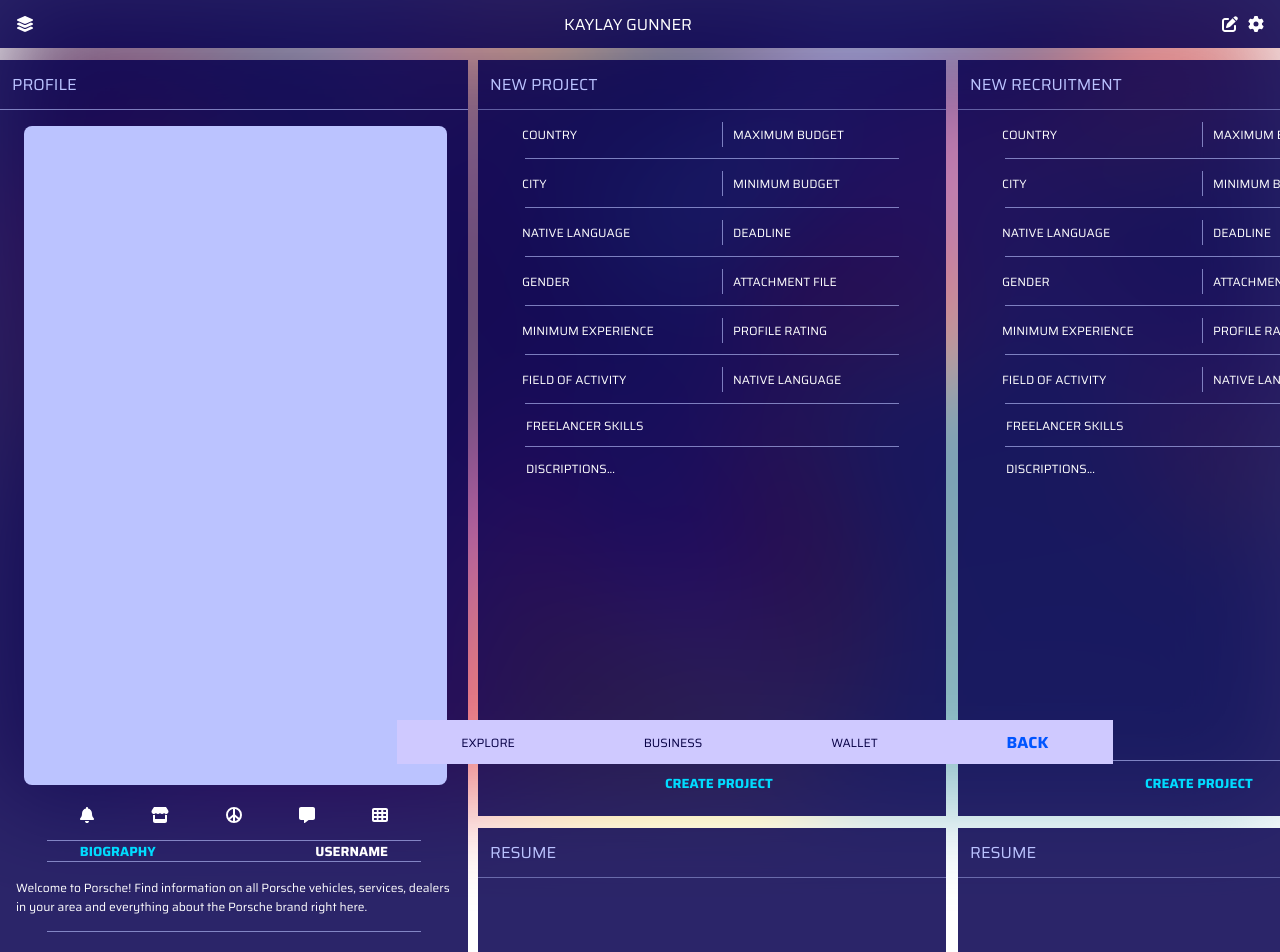
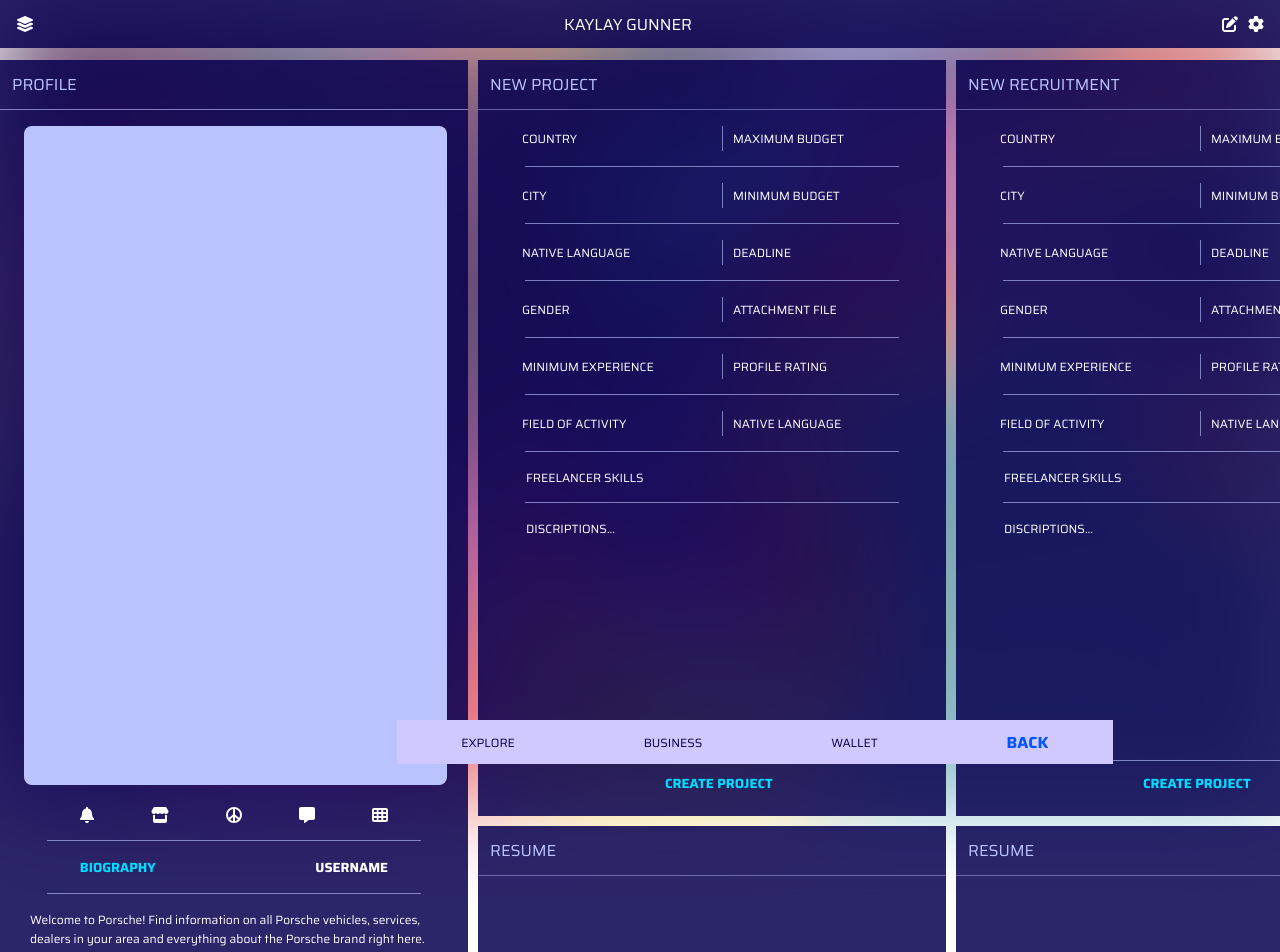
Before and after one commit to Sabraaa/pruefung, a React (Create React App) app: page / in a window 1280 px wide. Shown: the top 952 px of the page. Built offline with nearby package versions, Linux system fonts and the light colour scheme.

Commit message:
double check

```diff
--- a/src/Containers/left/Leftbox.css
+++ b/src/Containers/left/Leftbox.css
@@ -15,7 +15,7 @@
 .porsche{
     font-size: 12px;
     color: #fff;
-    padding: 1rem;
+    padding: 16px 30px;
 }
 .color-box{
     margin: 16px 24px;
@@ -34,7 +34,7 @@
 
 }
 .left-box h5{
-    padding: 0 10px;
+    padding: 16px ;
 }
 .left-buttons{
     display: flex;
--- a/src/Containers/middleboxes/Middle.css
+++ b/src/Containers/middleboxes/Middle.css
@@ -3,5 +3,5 @@
     display: grid;
     grid-template-columns: 468px 468px;
     grid-template-rows: 756px 252px;
-    gap:12px;
+    gap:10px;
 }
--- a/src/Containers/right/Rightbox.css
+++ b/src/Containers/right/Rightbox.css
@@ -21,6 +21,9 @@
     border: 0px solid #000;
     overflow: hidden;
     white-space: nowrap;
+    display: flex;
+    flex-direction: row;
+    align-items: center;
 }
 
 .title-right{
@@ -39,6 +42,12 @@
     justify-content: space-between;
     align-items: center;
     border-bottom: 1px solid #bbc3ff70;
+    margin: 0;
+    padding: 12px;
+    display: flex;
+    font-size: 16px;
+    color: #BBC3FF;
+
 
 }
 .square-plus{
@@ -48,4 +57,26 @@
     display: grid;
     grid-template-columns: 471px;
     grid-template-rows: 60px 60px 60px 60px 60px;
+    margin-bottom: 20px;
 }
+.vertical-right-line{
+    position: relative;
+
+}
+.vertical-right-line::before{
+    content: "";
+    margin-right:10px ;
+    height: 8px;
+    border-left: 1px solid #bbc3ff9d;
+}
+.horizonal-right-line{
+    position: relative;
+}
+.horizonal-right-line::before{
+    content: "";
+    position: absolute;
+    bottom: 0;
+    left: 10%;
+    width: 80%;
+    border-bottom: 1px solid #bbc3ff9d;
+}
--- a/src/Containers/right/Rightbox.js
+++ b/src/Containers/right/Rightbox.js
@@ -13,71 +13,82 @@ const Rightbox = () => {
       <p className="title-right">RESUME</p>
 
       <div className="rightbox-items-wrapper">
+
         <div className="grid-right">
           <Iconed title="Switzerland" text="COUNTRY" />
         </div>
         <div className="grid-right">
+          <div className="vertical-right-line"></div>
           <NonIconed title="12 Months" text="DATE OF BIRTHDAY" />
         </div>
         <div className="grid-right">
           <Iconed title="Montreux" text="CITY" />
         </div>
         <div className="grid-right">
+          <div className="vertical-right-line"></div>
           <NonIconed title="OCT - 1998" text="EXPERIENCE" />
         </div>
         <div className="grid-right">
           <Iconed title="Deutsch" text="NATIVE LANGUAGE" />
         </div>
         <div className="grid-right">
+          <div className="vertical-right-line"></div>
           <NonIconed title="17x" text="TOTAL PROJECT" />
         </div>
         <div className="grid-right">
           <NonIconed title="Male " text="GENDER" />
         </div>
         <div className="grid-right">
+          <div className="vertical-right-line"></div>
           <Level title="0 / 3" text="BLOCK ACCOUNT" />
         </div>
         <div className="grid-right">
           <NonIconed title="Switzerland" text="FIELD OF ACTIVITY" />
         </div>
         <div className="grid-right">
-          <Level title="11" text="LEVEL"  />
+          <div className="vertical-right-line"></div>
+          <Level title="11" text="LEVEL" />
         </div>
         <div className="grid-right">
           <NonIconed title="$ 1548.15" text="EARNINGS" />
         </div>
         <div className="grid-right">
-          <Level title="6.21 / 10" text="ETHICS"/>
+          <div className="vertical-right-line"></div>
+          <Level title="6.21 / 10" text="ETHICS" />
         </div>
         <div className="grid-right">
           <Iconed title="+974306451483" text="PHONE NUMBER" />
         </div>
-        <div>
+        <div className="grid-right">
+          <div className="vertical-right-line"></div>
           <Level title="7.16 / 10" text="BEHAVIOR" />
         </div>
         <div className="grid-right">
           <Iconed title="+974306451483" text="WHATSAPP" />
         </div>
         <div className="grid-right">
+          <div className="vertical-right-line"></div>
           <Level title="8.61 / 10" text="DICIPLINE" />
         </div>
         <div className="grid-right">
           <NonIconed title="8.26 / 10" text="PROFILE RATING" />
         </div>
         <div className="grid-right">
+          <div className="vertical-right-line"></div>
           <Level title="6.31 / 10" text="PATIENCE" />
         </div>
         <div className="grid-right">
           <NonIconed title="@NETFLIX" text="TELEGRAM" />
         </div>
         <div className="grid-right">
+          <div className="vertical-right-line"></div>
           <Level title="4.29 / 10" text="QUICK ACTION   " />
         </div>
       </div>
 
       <div>
         <div className="Right-skills-title">
-          <p className="title-right">SKILLS</p>
+          <p >SKILLS</p>
           <FontAwesomeIcon
             className="square-plus"
             icon={faSquarePlus}
--- a/src/Containers/sampleMiddle/SampleMiddle.css
+++ b/src/Containers/sampleMiddle/SampleMiddle.css
@@ -4,12 +4,10 @@
 }
 .middle-box{
     height: 756px;
-    /* width: 100%; */
     background-color: #080050da;
 }
 .lower-middle-box{
     height: 252px;
-    /* width: 100%; */
     background-color: #080050da;
 }
 .title-resume{
@@ -33,14 +31,14 @@
     border-bottom: 1px solid #bbc3ff70;
 }
 .new-project-freelancer-skills{
-    padding: 12px 48px;
+    padding: 16px 48px;
     display: flex;
     flex-direction: column;
     justify-content: flex-start;
     align-items: flex-start;
 }
 .new-project-discriptions{
-    padding: 12px 48px;
+    padding: 16px 48px;
     display: flex;
     flex-direction: column;
     justify-content: flex-start;
--- a/src/Pages/Pages.css
+++ b/src/Pages/Pages.css
@@ -24,6 +24,6 @@
     padding-top: 12px;
     display: grid;
     grid-template-rows: 1018;
-    grid-template-columns: 468px 948px 468px;
+    grid-template-columns: 468px 946px 468px;
     gap: 10px;
 }
--- a/src/components/feature/Feature.css
+++ b/src/components/feature/Feature.css
@@ -1,5 +1,5 @@
 .feature-container{
-    padding: 12px 24px;
+    padding: 16px 24px;
     display: flex;
     justify-content: space-between;
     align-items: center;
@@ -26,8 +26,6 @@
 }
 .vertical-line::before{
     content: "";
-    /* position: absolute; */
-    /* left:0; */
     margin-right:10px ;
     height: 8px;
     border-left: 1px solid #bbc3ff9d;
--- a/src/components/level/Level.css
+++ b/src/components/level/Level.css
@@ -1,9 +1,11 @@
 .level-container{
     padding-left: 12px;
+    width: 200px;
     display: flex;
     flex-direction: column;
     align-items: flex-start;
     margin: 0;
+
 }
 .level-title{
     font-size: 16px;
```
Also changed, not shown: src/components/iconedStyle/Iconed.css (+4 -4 lines).
